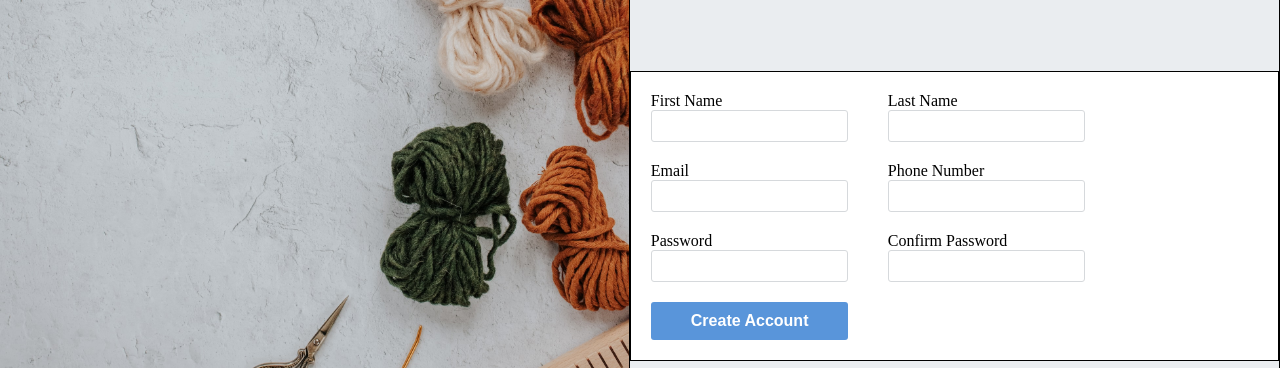
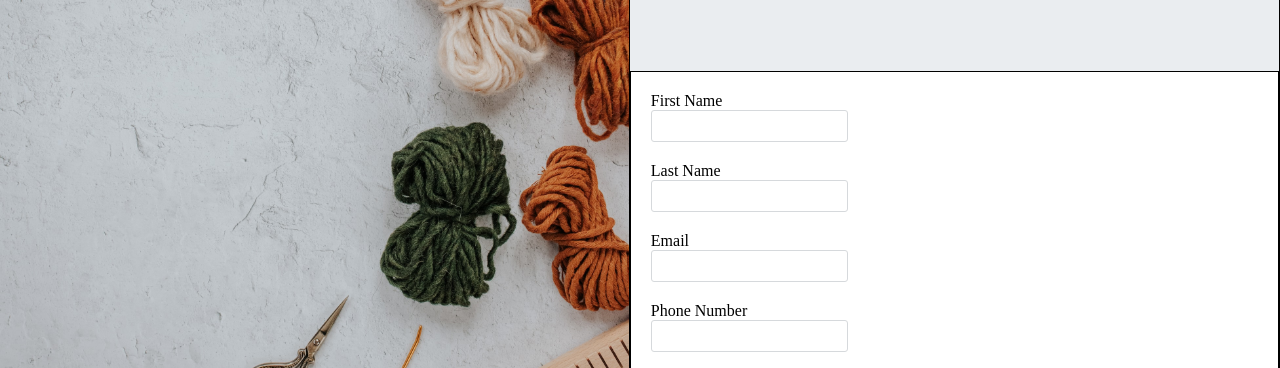
Before and after one commit to Hvbert1/sign-up-form, a plain HTML site: page index.html in a window 1280 px wide. Shown: the part 395-763 px from the top of the page. Drawn offline with Linux system fonts and the light colour scheme.

Commit message:
remove row style

```diff
--- a/index.html
+++ b/index.html
@@ -21,7 +21,7 @@
             <h2>Sed cras ornare arcu dui vivamus arcu felis bibendum ut. </h2>
         </div>
         <form action="" method="GET">
-            <div class="form-row" style="float: left; margin-right: 40px">
+            <div class="form-row">
                 <label for="fname">First Name</label>
                 <input type="text" id="fname" name="fname">
             </div>
@@ -29,7 +29,7 @@
                 <label for="lname">Last Name</label>
                 <input type="text" id="lname" name="lname">
             </div>
-            <div class="form-row" style="float: left; margin-right: 40px">
+            <div class="form-row">
                 <label for="mail">Email</label>
                 <input type="email" id="mail" name="mail">
             </div>
@@ -37,7 +37,7 @@
                 <label for="phone">Phone Number</label>
                 <input type="tel" id="phone" name="phone">
             </div>
-            <div class="form-row" style="float: left; margin-right: 40px">
+            <div class="form-row">
                 <label for="pwd">Password</label>
                 <input type="password" id="pwd" name="password">
             </div>
```
